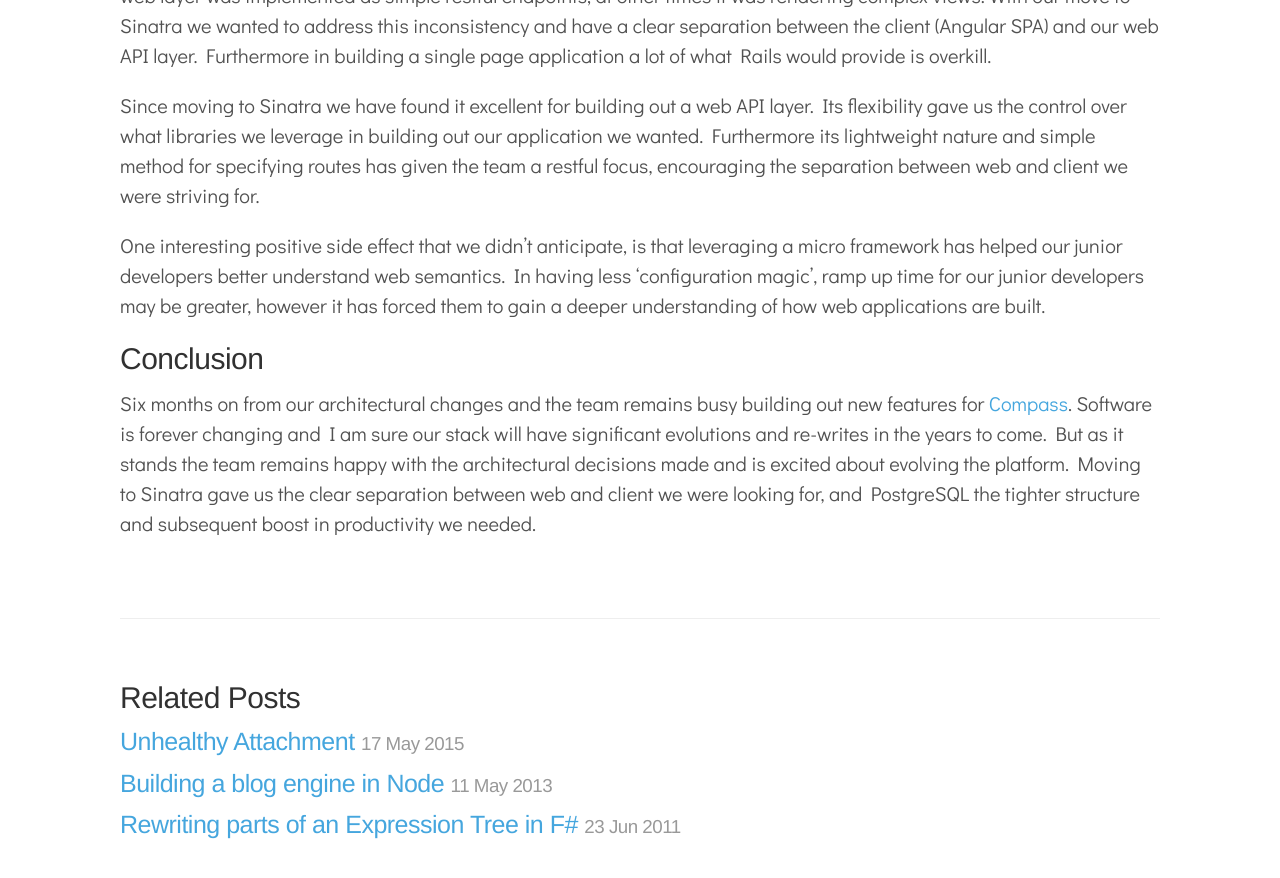
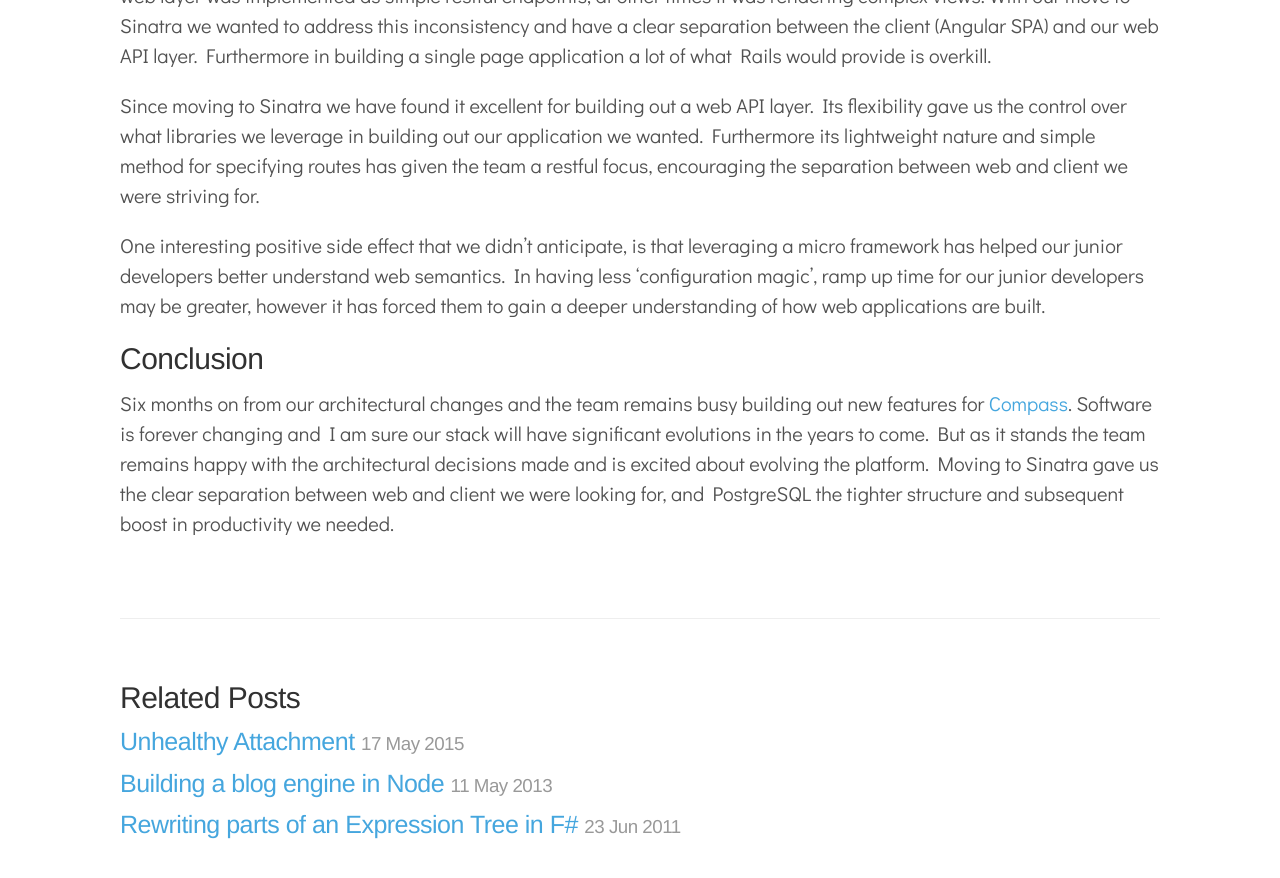
Before and after one commit to davidkdickson/davidkdickson.github.io, a Jekyll site: the page built from _posts/2015-12-10-compass-re-architecture.md, in a window 1280 px wide and 900 px high, scrolled down 1233 px. Shown: the top 878 px of the window. Built offline with Jekyll 4.4.1, drawn with Linux system fonts in a browser that asks for light colours; Markdown is read by kramdown in place of the engine named in the settings.

Commit message:
Slight change.

```diff
--- a/_posts/2015-12-10-compass-re-architecture.md
+++ b/_posts/2015-12-10-compass-re-architecture.md
@@ -32,4 +32,4 @@
 One interesting positive side effect that we didn't anticipate, is that leveraging a micro framework has helped our junior developers better understand web semantics. In having less ‘configuration magic’, ramp up time for our junior developers may be greater, however it has forced them to gain a deeper understanding of how web applications are built.
 
 ## Conclusion
-Six months on from our architectural changes and the team remains busy building out new features for [Compass](https://www.compass.co). Software is forever changing and I am sure our stack will have significant evolutions and re-writes in the years to come. But as it stands the team remains happy with the architectural decisions made and is excited about evolving the platform. Moving to Sinatra gave us the clear separation between web and client we were looking for, and PostgreSQL the tighter structure and subsequent boost in productivity we needed.
+Six months on from our architectural changes and the team remains busy building out new features for [Compass](https://www.compass.co). Software is forever changing and I am sure our stack will have significant evolutions in the years to come. But as it stands the team remains happy with the architectural decisions made and is excited about evolving the platform. Moving to Sinatra gave us the clear separation between web and client we were looking for, and PostgreSQL the tighter structure and subsequent boost in productivity we needed.
```
